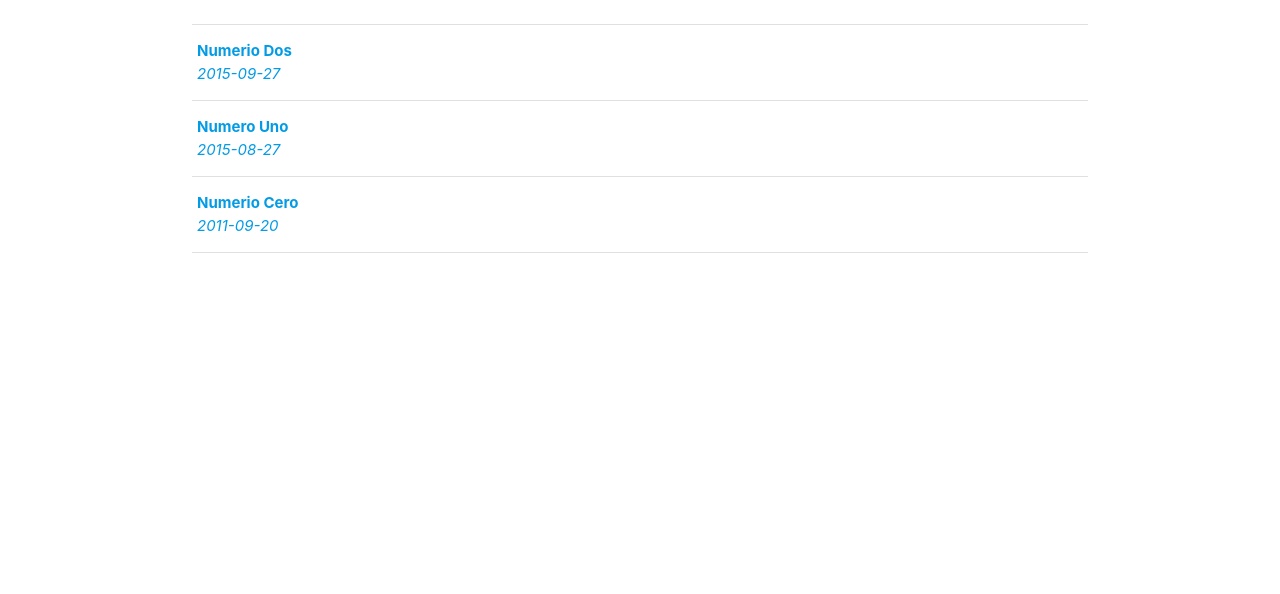
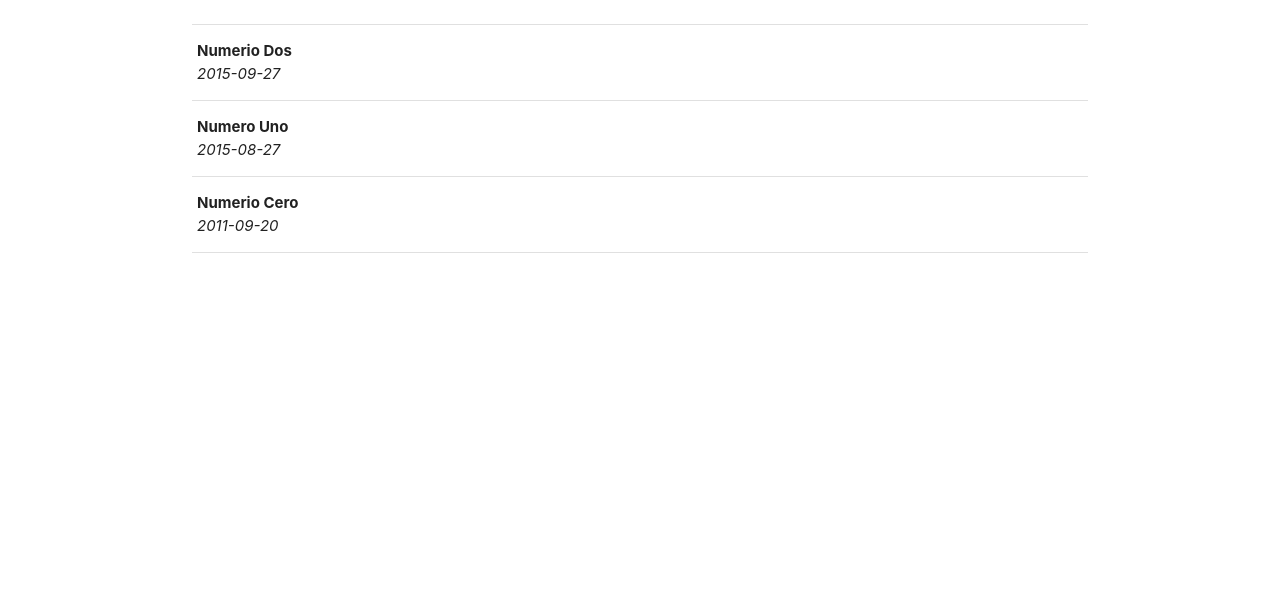
Before and after one commit to khinshankhan/frozenflasktest, a plain HTML site: page posts/index.html in a window 1280 px wide. Shown: the part 144-738 px from the top of the page. Drawn offline with nearby package versions, Linux system fonts and the light colour scheme; a script that the page names is missing.

Commit message:
fixed links in pagination, need to create better pagination iteration though

```diff
--- a/posts/index.html
+++ b/posts/index.html
@@ -29,6 +29,12 @@
     <!-- Custom CSS -->
     <link rel="stylesheet" type="text/css" href="/static/css/base.css"/>
 
+<style>
+ a {
+     color:inherit;
+     text-decoration: none;
+ }
+</style>
 
 
     <!-- Credit to Mike Flynn (@thatmikeflynn) and Rob McVey (@negative_sleep) for the base code -->
@@ -73,9 +79,6 @@
 
         </div>
         <div class="content">
-
-
-
 
 
 <table class="highlight">
@@ -124,9 +127,6 @@
 </table>
 
 
-
-
-
         </div>
       </div>
     </main>
```
Also changed, not shown: _flask/templates/posts.html (+9 -5 lines).
